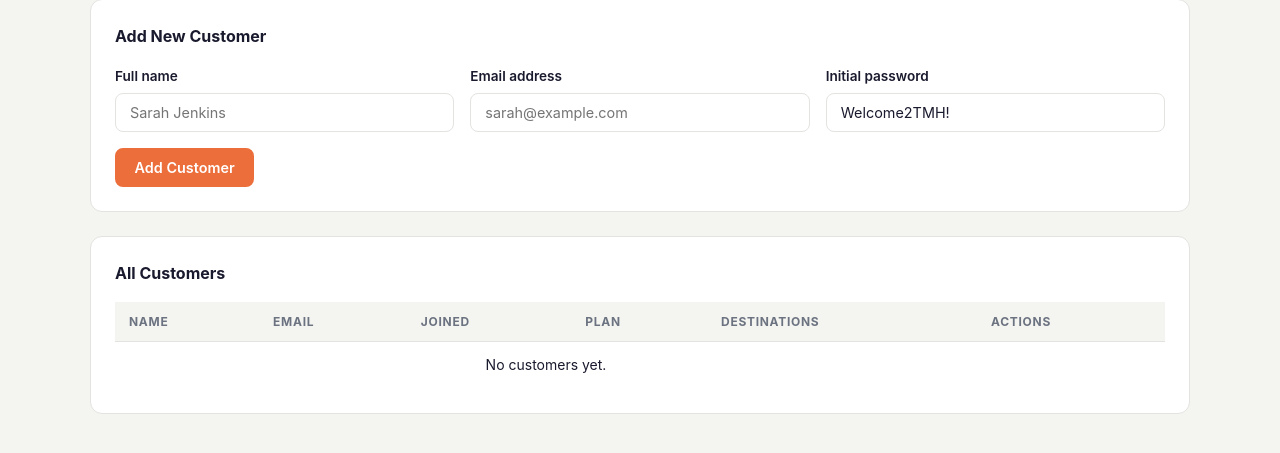
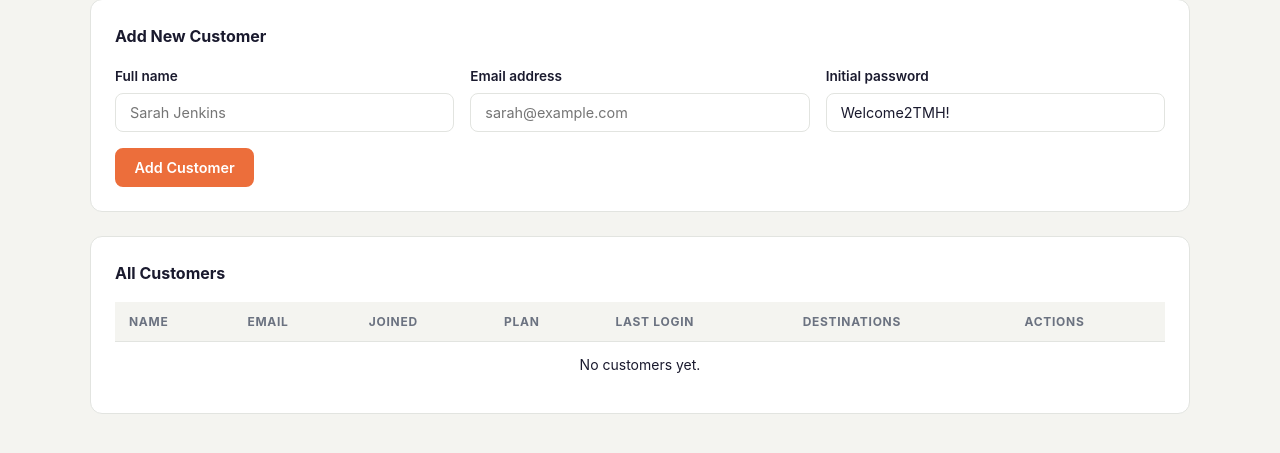
Before and after one commit to tmh-content-hub/tmh-content-hub, a Flask app: page /admin in a window 1280 px wide. Shown: the part 267-720 px from the top of the page. Run offline with Flask 3, Linux system fonts and the light colour scheme; the visitor is signed in with stand-in values (Sample User, id 1); data that the repository does not hold is empty; some libraries are stand-ins or nearby versions.

Commit message:
Add last login tracking for customers

```diff
--- a/app.py
+++ b/app.py
@@ -3,7 +3,7 @@ import json
 import hashlib
 import psycopg2
 import psycopg2.extras
-from datetime import date
+from datetime import date, datetime
 from functools import wraps
 from flask import (
     Flask, render_template, request, redirect,
@@ -162,13 +162,17 @@ def login():
             cur  = conn.cursor(cursor_factory=psycopg2.extras.RealDictCursor)
             cur.execute("SELECT * FROM customers WHERE LOWER(email)=%s", (email,))
             customer = cur.fetchone()
-            cur.close(); conn.close()
             if customer and check_password(password, customer["password_hash"]):
+                cur.execute("UPDATE customers SET last_login=%s WHERE id=%s",
+                            (datetime.utcnow().strftime("%Y-%m-%dT%H:%M:%S"), customer["id"]))
+                conn.commit()
+                cur.close(); conn.close()
                 session.clear()
                 session["user_id"]   = customer["id"]
                 session["user_name"] = customer["name"]
                 session["role"]      = "customer"
                 return redirect(url_for("dashboard"))
+            cur.close(); conn.close()
         except Exception as e:
             return render_template("login.html", error=f"Database error: {e}")
         error = "Invalid email or password. Please try again."
--- a/static/app.js
+++ b/static/app.js
@@ -110,12 +110,13 @@ async function submitResetPassword() {
 function openCustomerDetail(custId) {
   const cust = TMH_DATA.customers.find(c => c.id === custId);
   if (!cust) return;
-  document.getElementById("cust-detail-id").value          = custId;
-  document.getElementById("cust-detail-title").textContent  = cust.name;
-  document.getElementById("cust-detail-email").textContent  = cust.email;
-  document.getElementById("cust-detail-joined").textContent = cust.joined_date || "—";
-  document.getElementById("cust-detail-notes").value        = cust.notes || "";
-  document.getElementById("cust-detail-plan").value         = cust.plan || "core";
+  document.getElementById("cust-detail-id").value               = custId;
+  document.getElementById("cust-detail-title").textContent       = cust.name;
+  document.getElementById("cust-detail-email").textContent       = cust.email;
+  document.getElementById("cust-detail-joined").textContent      = cust.joined_date || "—";
+  document.getElementById("cust-detail-last-login").textContent  = fmtLastLogin(cust.last_login);
+  document.getElementById("cust-detail-notes").value             = cust.notes || "";
+  document.getElementById("cust-detail-plan").value              = cust.plan || "core";
   renderAssignedList(cust);
   document.getElementById("customer-detail-modal").style.display = "flex";
 }
@@ -204,7 +205,7 @@ async function clearAllAssignments() {
 function updateCustomerBadge(custId, ids) {
   const row = document.getElementById(`cust-row-${custId}`);
   if (!row) return;
-  const cell = row.querySelectorAll("td")[3];
+  const cell = row.querySelectorAll("td")[5]; // Name, Email, Joined, Plan, LastLogin, Destinations
   if (!cell) return;
   cell.innerHTML = ids.length > 0
     ? `<span class="badge badge--assigned">${ids.length} assigned</span>`
@@ -275,6 +276,8 @@ async function addCustomer(e) {
         <td><button class="link-btn" onclick="openCustomerDetail('${json.customer.id}')">${escHtml(json.customer.name)}</button></td>
         <td>${escHtml(json.customer.email)}</td>
         <td>${escHtml(json.customer.joined_date)}</td>
+        <td><span class="badge badge--plan badge--plan-core">Core</span></td>
+        <td class="last-login-cell"><span style="color:#bbb;">Never</span></td>
         <td><span style="color:#888;font-size:.85rem;">Rolling window</span></td>
         <td class="actions-cell">
           <button class="btn btn-sm btn-outline" onclick="resetPassword('${json.customer.id}', '${escHtml(json.customer.name)}')">Reset pw</button>
@@ -283,8 +286,8 @@ async function addCustomer(e) {
       tbody.appendChild(row);
 
       TMH_DATA.customers.push({
-        id: json.customer.id, name, email,
-        joined_date: json.customer.joined_date, notes: "", assigned_dest_ids: []
+        id: json.customer.id, name, email, plan: "core",
+        joined_date: json.customer.joined_date, last_login: null, notes: "", assigned_dest_ids: []
       });
 
       document.getElementById("new-cust-name").value  = "";
@@ -608,6 +611,16 @@ function switchTab(name) {
 
 // ─── Utility ─────────────────────────────────────────────
 
+function fmtLastLogin(iso) {
+  if (!iso) return "Never";
+  try {
+    const d = new Date(iso + "Z"); // stored as UTC
+    const months = ["Jan","Feb","Mar","Apr","May","Jun","Jul","Aug","Sep","Oct","Nov","Dec"];
+    return `${d.getUTCDate()} ${months[d.getUTCMonth()]} ${d.getUTCFullYear()}, `
+         + `${String(d.getUTCHours()).padStart(2,"0")}:${String(d.getUTCMinutes()).padStart(2,"0")}`;
+  } catch(e) { return iso; }
+}
+
 function escHtml(str) {
   if (!str) return "";
   return String(str)
--- a/templates/admin.html
+++ b/templates/admin.html
@@ -73,6 +73,7 @@
                   <th>Email</th>
                   <th>Joined</th>
                   <th>Plan</th>
+                  <th>Last Login</th>
                   <th>Destinations</th>
                   <th>Actions</th>
                 </tr>
@@ -88,6 +89,13 @@
                   <td>
                     <span class="badge badge--plan badge--plan-{{ c.plan or 'core' }}">{{ (c.plan or 'core') | capitalize }}</span>
                   </td>
+                  <td class="last-login-cell">
+                    {% if c.last_login %}
+                      <span title="{{ c.last_login }}">{{ c.last_login[:10] }}</span>
+                    {% else %}
+                      <span style="color:#bbb;">Never</span>
+                    {% endif %}
+                  </td>
                   <td>
                     {% if c.assigned_dest_ids %}
                       <span class="badge badge--assigned">{{ c.assigned_dest_ids | length }} assigned</span>
@@ -101,7 +109,7 @@
                   </td>
                 </tr>
                 {% else %}
-                <tr><td colspan="5" class="empty-cell">No customers yet.</td></tr>
+                <tr><td colspan="7" class="empty-cell">No customers yet.</td></tr>
                 {% endfor %}
               </tbody>
             </table>
@@ -318,6 +326,7 @@
       <div class="cust-detail-grid">
         <div class="cust-detail-item"><span class="cust-detail-label">Email</span><span id="cust-detail-email" class="cust-detail-value"></span></div>
         <div class="cust-detail-item"><span class="cust-detail-label">Joined</span><span id="cust-detail-joined" class="cust-detail-value"></span></div>
+        <div class="cust-detail-item"><span class="cust-detail-label">Last Login</span><span id="cust-detail-last-login" class="cust-detail-value"></span></div>
         <div class="cust-detail-item">
           <span class="cust-detail-label">Plan</span>
           <select id="cust-detail-plan" class="status-select" style="margin-top:.3rem;">
```
